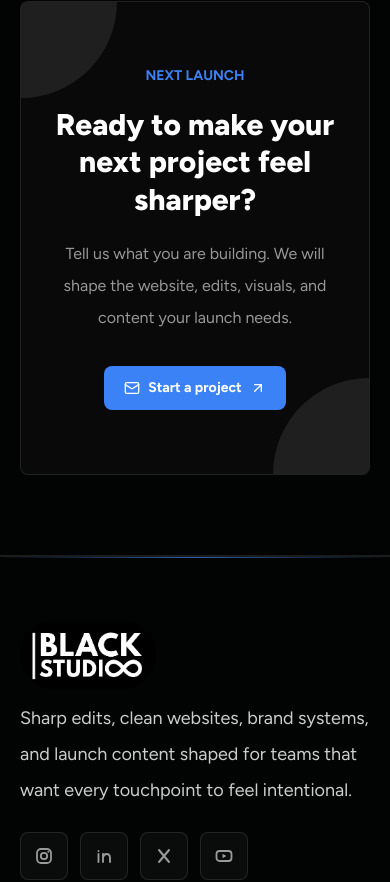
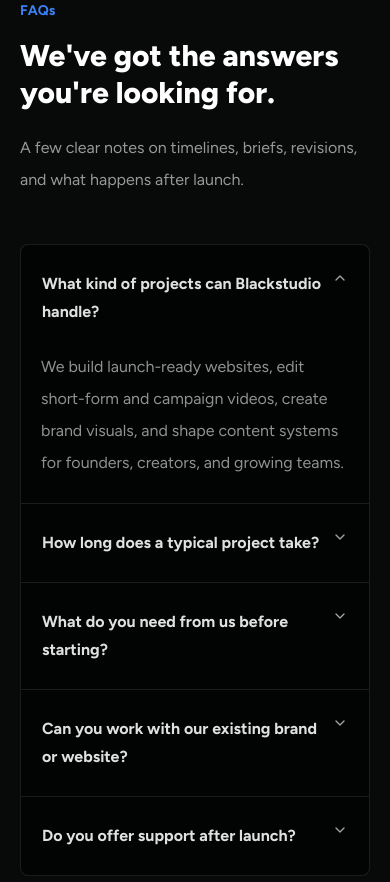
Before and after one commit to DeathXError/blackstudio, a Next.js app: page / in a window 390 px wide. Shown: the part 5096-5978 px from the top of the page. Built offline with nearby package versions, Linux system fonts and the light colour scheme.

Commit message:
feat: add FAQs section

```diff
--- a/app/page.js
+++ b/app/page.js
@@ -3,6 +3,7 @@
 import Hero from "@/components/home/hero";
 import Footer from "@/components/layout/footer";
 import CTA from "@/components/home/cta";
+import Faq from "@/components/home/faq";
 
 const services = [
   {
@@ -179,6 +180,7 @@
         </div>
       </section>
 
+      <Faq />
       <CTA />
       <Footer />
     </main>
--- /dev/null
+++ b/components/home/faq.jsx
@@ -0,0 +1,51 @@
+"use client";
+import {
+  Accordion,
+  AccordionContent,
+  AccordionItem,
+  AccordionTrigger,
+} from "@/components/ui/accordion";
+import { faqs } from "@/constants/faq-data";
+
+export default function Faq() {
+  return (
+    <section
+      id="faqs"
+      className="relative z-10 border-y border-white/8 bg-white/2.5 px-5 py-20 sm:px-7 lg:py-24"
+    >
+      <div className="mx-auto grid max-w-[1180px] gap-12 lg:grid-cols-[0.78fr_1.22fr] lg:items-start">
+        <div className="lg:sticky lg:top-28">
+          <p className="text-sm font-bold text-brand-accent">FAQs</p>
+          <h2 className="mt-4 max-w-[520px] text-3xl font-extrabold leading-tight tracking-normal text-white sm:text-5xl">
+            We&apos;ve got the answers you&apos;re looking for.
+          </h2>
+          <p className="mt-5 max-w-[460px] text-base leading-8 text-white/58 sm:text-lg">
+            A few clear notes on timelines, briefs, revisions, and what happens
+            after launch.
+          </p>
+        </div>
+
+        <div className="overflow-hidden rounded-lg border border-white/10 bg-[#020403]">
+          <Accordion type="single" collapsible defaultValue="item-1">
+            {faqs.map((faq, i) => (
+              <AccordionItem
+                key={faq.value}
+                value={faq.value}
+                className={`border-white/10 px-5 sm:px-7 ${
+                  i === faqs.length - 1 ? "border-b-0" : ""
+                }`}
+              >
+                <AccordionTrigger className="cursor-pointer py-6 text-left text-base font-bold leading-7 text-white/88 hover:no-underline hover:text-white sm:text-lg">
+                  {faq.question}
+                </AccordionTrigger>
+                <AccordionContent className="pb-6 text-base leading-8 text-white/56">
+                  {faq.answer}
+                </AccordionContent>
+              </AccordionItem>
+            ))}
+          </Accordion>
+        </div>
+      </div>
+    </section>
+  );
+}
--- /dev/null
+++ b/components/ui/accordion.jsx
@@ -0,0 +1,80 @@
+"use client"
+
+import * as React from "react"
+import { Accordion as AccordionPrimitive } from "radix-ui"
+
+import { cn } from "@/lib/utils"
+import { ChevronDownIcon, ChevronUpIcon } from "lucide-react"
+
+function Accordion({
+  className,
+  ...props
+}) {
+  return (
+    <AccordionPrimitive.Root
+      data-slot="accordion"
+      className={cn("flex w-full flex-col", className)}
+      {...props} />
+  );
+}
+
+function AccordionItem({
+  className,
+  ...props
+}) {
+  return (
+    <AccordionPrimitive.Item
+      data-slot="accordion-item"
+      className={cn("not-last:border-b", className)}
+      {...props} />
+  );
+}
+
+function AccordionTrigger({
+  className,
+  children,
+  ...props
+}) {
+  return (
+    <AccordionPrimitive.Header className="flex">
+      <AccordionPrimitive.Trigger
+        data-slot="accordion-trigger"
+        className={cn(
+          "group/accordion-trigger relative flex flex-1 items-start justify-between rounded-lg border border-transparent py-2.5 text-left text-sm font-medium transition-all outline-none hover:underline focus-visible:border-ring focus-visible:ring-3 focus-visible:ring-ring/50 focus-visible:after:border-ring disabled:pointer-events-none disabled:opacity-50 **:data-[slot=accordion-trigger-icon]:ml-auto **:data-[slot=accordion-trigger-icon]:size-4 **:data-[slot=accordion-trigger-icon]:text-muted-foreground",
+          className
+        )}
+        {...props}>
+        {children}
+        <ChevronDownIcon
+          data-slot="accordion-trigger-icon"
+          className="pointer-events-none shrink-0 group-aria-expanded/accordion-trigger:hidden" />
+        <ChevronUpIcon
+          data-slot="accordion-trigger-icon"
+          className="pointer-events-none hidden shrink-0 group-aria-expanded/accordion-trigger:inline" />
+      </AccordionPrimitive.Trigger>
+    </AccordionPrimitive.Header>
+  );
+}
+
+function AccordionContent({
+  className,
+  children,
+  ...props
+}) {
+  return (
+    <AccordionPrimitive.Content
+      data-slot="accordion-content"
+      className="overflow-hidden text-sm data-open:animate-accordion-down data-closed:animate-accordion-up"
+      {...props}>
+      <div
+        className={cn(
+          "h-(--radix-accordion-content-height) pt-0 pb-2.5 [&_a]:underline [&_a]:underline-offset-3 [&_a]:hover:text-foreground [&_p:not(:last-child)]:mb-4",
+          className
+        )}>
+        {children}
+      </div>
+    </AccordionPrimitive.Content>
+  );
+}
+
+export { Accordion, AccordionItem, AccordionTrigger, AccordionContent }
--- /dev/null
+++ b/constants/faq-data.js
@@ -0,0 +1,32 @@
+export const faqs = [
+    {
+        value: "item-1",
+        question: "What kind of projects can Blackstudio handle?",
+        answer:
+            "We build launch-ready websites, edit short-form and campaign videos, create brand visuals, and shape content systems for founders, creators, and growing teams.",
+    },
+    {
+        value: "item-2",
+        question: "How long does a typical project take?",
+        answer:
+            "A focused landing page or edit package can move in a few days. Larger websites, campaigns, or full launch systems usually take one to three weeks depending on scope and feedback.",
+    },
+    {
+        value: "item-3",
+        question: "What do you need from us before starting?",
+        answer:
+            "A clear goal, brand references, existing assets, and any deadlines are enough to begin. If the brief is rough, we can help shape the direction before production starts.",
+    },
+    {
+        value: "item-4",
+        question: "Can you work with our existing brand or website?",
+        answer:
+            "Yes. We can extend an existing identity, refresh weak parts of the system, or build new assets that still feel connected to what your audience already recognizes.",
+    },
+    {
+        value: "item-5",
+        question: "Do you offer support after launch?",
+        answer:
+            "Yes. We stay available for polish, handoff questions, small fixes, and next-step improvements after launch so the final work keeps performing in the real world.",
+    },
+];
```
